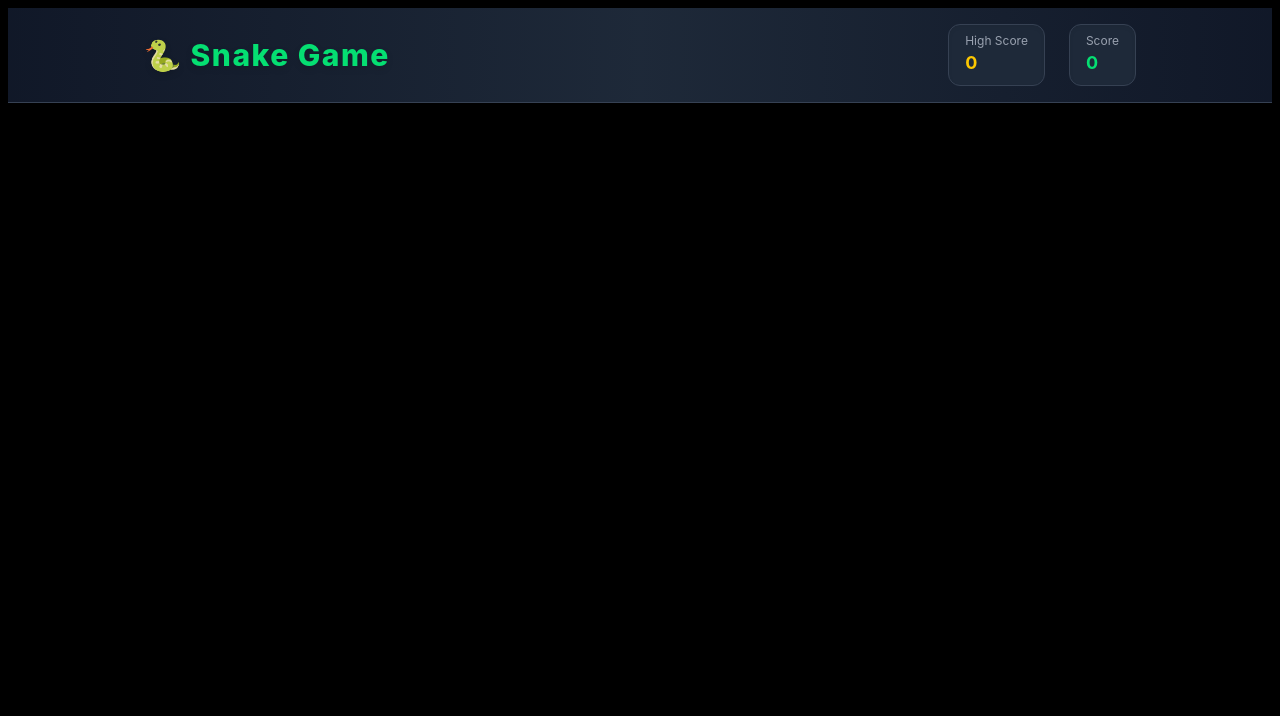
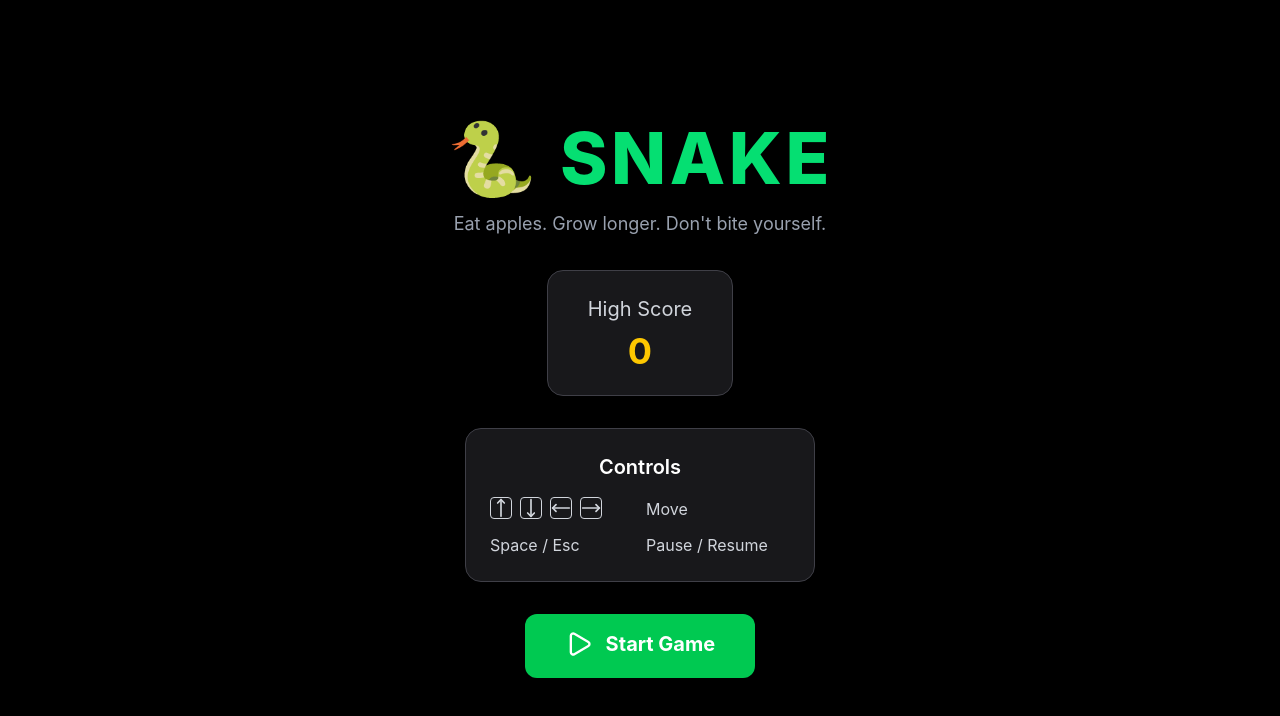
Before and after one commit to mihirsondagar/react-snake-game, a React (Vite) app: page / in a window 1280 px wide. Shown: the top 716 px of the page. Built offline with nearby package versions, Linux system fonts and the light colour scheme.

Commit message:
Implemented a Home page and pause play functionality

```diff
--- a/package.json
+++ b/package.json
@@ -11,6 +11,7 @@
   },
   "dependencies": {
     "@tailwindcss/vite": "^4.3.1",
+    "lucide-react": "^1.21.0",
     "react": "^19.2.6",
     "react-dom": "^19.2.6",
     "tailwindcss": "^4.3.1"
--- a/src/App.jsx
+++ b/src/App.jsx
@@ -1,16 +1,25 @@
 import React, { useState } from "react";
 import Board from "./components/Board";
 import Navbar from "./components/Navbar";
+import Home from "./components/Home";
 
 const App = () => {
   const [score, setScore] = useState(0);
-
+  const [gameStarted, setGameStarted] = useState(false);
   const [highScore, setHighScore] = useState(
     parseInt(localStorage.getItem("highScore") || 0),
   );
 
+  const startGame = () => {
+    setGameStarted(true);
+  };
+
   return (
     <div className="flex flex-col gap-2 items-center p-2 bg-black h-screen overflow-hidden w-full text-white">
+      {!gameStarted ? (
+        <Home highScore={highScore} startGame={startGame} />
+      ) : (
+        <>
           <Navbar score={score} highScore={highScore} />
           <Board
             score={score}
@@ -18,6 +27,8 @@ const App = () => {
             highScore={highScore}
             setHighScore={setHighScore}
           />
+        </>
+      )}
     </div>
   );
 };
--- a/src/components/Board.jsx
+++ b/src/components/Board.jsx
@@ -2,6 +2,7 @@ import React, { useEffect, useRef, useState } from "react";
 import BoardCell from "./BoardCell";
 import GameOver from "./GameOver";
 import GameWin from "./GameWin";
+import PausePage from "./PausePage";
 
 const blockSize = 30;
 
@@ -14,6 +15,8 @@ const Board = ({ score, setScore, highScore, setHighScore }) => {
       setHighScore(score);
     }
   };
+
+  const [isPause, setIsPause] = useState(false);
 
   const [rows, setRows] = useState(0);
   const [cols, setCols] = useState(0);
@@ -55,6 +58,10 @@ const Board = ({ score, setScore, highScore, setHighScore }) => {
     }
 
     if (isWinner) {
+      return;
+    }
+
+    if (isPause) {
       return;
     }
 
@@ -112,10 +119,15 @@ const Board = ({ score, setScore, highScore, setHighScore }) => {
     return () => {
       clearInterval(intervalId);
     };
-  }, [rows, cols, food, isGameOver, isWinner]);
+  }, [rows, cols, food, isGameOver, isWinner, isPause]);
 
   useEffect(() => {
     const handleKey = (dets) => {
+      if (dets.key === "Space" || dets.key === "Escape") {
+        setIsPause((prev) => !prev);
+        return;
+      }
+
       let direction = directionRef.current;
 
       if (direction === "right" || direction === "left") {
@@ -137,6 +149,8 @@ const Board = ({ score, setScore, highScore, setHighScore }) => {
       window.removeEventListener("keydown", handleKey);
     };
   }, []);
+
+  useEffect(() => {}, []);
 
   const spawnFood = (currRows, currCols, currSnake) => {
     let foodRow, foodCol;
@@ -203,12 +217,17 @@ const Board = ({ score, setScore, highScore, setHighScore }) => {
     setFood(null);
     setIsGameOver(false);
     setIsWinner(false);
+    setIsPause(false);
     directionRef.current = "right";
     setScore(0);
   };
 
+  const resumeGame = () => {
+    setIsPause((prev) => !prev);
+  };
+
   return (
-    <div className="relative flex justify-center items-center">
+    <div className="relative w-full h-full">
       <div
         ref={boardRef}
         style={{
@@ -220,6 +239,14 @@ const Board = ({ score, setScore, highScore, setHighScore }) => {
         {renderCells()}
       </div>
 
+      {isPause && (
+        <PausePage
+          score={score}
+          resumeGame={resumeGame}
+          restartGame={restartGame}
+        />
+      )}
+
       {isGameOver && <GameOver score={score} restartGame={restartGame} />}
 
       {isWinner && <GameWin score={score} restartGame={restartGame} />}
--- /dev/null
+++ b/src/components/Home.jsx
@@ -0,0 +1,56 @@
+import React from "react";
+import {
+  MoveUp,
+  MoveDown,
+  MoveRight,
+  MoveLeft,
+  Play,
+  Space,
+} from "lucide-react";
+
+const Home = ({ highScore, startGame }) => {
+  return (
+    <div className="flex flex-col items-center justify-center flex-1 w-full text-white">
+      <h1 className="text-7xl font-extrabold mb-4 tracking-wider text-green-400">
+        🐍 SNAKE
+      </h1>
+
+      <p className="text-gray-400 mb-8 text-lg">
+        Eat apples. Grow longer. Don't bite yourself.
+      </p>
+
+      <div className="bg-zinc-900 border border-zinc-700 rounded-2xl px-10 py-6 mb-8 shadow-lg">
+        <h2 className="text-xl text-gray-300 mb-2">High Score</h2>
+        <p className="text-4xl text-center font-bold text-yellow-400">
+          {highScore}
+        </p>
+      </div>
+
+      <div className="bg-zinc-900 border border-zinc-700 rounded-2xl p-6 mb-8 w-[350px]">
+        <h3 className="text-xl font-semibold mb-4 text-center">Controls</h3>
+
+        <div className="grid grid-cols-2 gap-3 text-gray-300">
+          <span className="flex gap-2">
+            <MoveUp className="w-[22px] h-[22px] border rounded" />
+            <MoveDown className="w-[22px] h-[22px] border rounded" />
+            <MoveLeft className="w-[22px] h-[22px] border rounded" />
+            <MoveRight className="w-[22px] h-[22px] border rounded" />
+          </span>
+          <span>Move</span>
+
+          <span>Space / Esc</span>
+          <span>Pause / Resume</span>
+        </div>
+      </div>
+
+      <button
+        onClick={startGame}
+        className="active:scale-95 cursor-pointer px-10 py-4 bg-green-500 hover:bg-green-600 transition-all duration-200 rounded-xl text-xl font-bold shadow-lg"
+      >
+        <Play className="inline w-[28px] h-[28px] mb-1 mr-2" /> Start Game
+      </button>
+    </div>
+  );
+};
+
+export default Home;
--- a/src/components/Navbar.jsx
+++ b/src/components/Navbar.jsx
@@ -4,21 +4,23 @@ const Navbar = ({ score, highScore }) => {
   return (
     <nav className="w-full bg-gradient-to-r from-gray-900 via-gray-800 to-gray-900 border-b border-gray-700 shadow-lg">
       <div className="max-w-5xl mx-auto px-4 py-4 flex items-center justify-between">
-        {/* Title */}
         <h1 className="text-2xl sm:text-3xl font-extrabold tracking-wider text-green-400 drop-shadow-md">
           🐍 Snake Game
         </h1>
 
-        {/* Score Panel */}
         <div className="flex items-center gap-6">
           <div className="px-4 py-2 rounded-xl bg-gray-800 border border-gray-700 shadow-inner">
             <p className="text-xs text-gray-400">High Score</p>
-            <p className="text-lg font-bold text-yellow-400">{highScore}</p>
+            <p className="text-lg font-bold text-yellow-400 text-center">
+              {highScore}
+            </p>
           </div>
 
           <div className="px-4 py-2 rounded-xl bg-gray-800 border border-gray-700 shadow-inner">
             <p className="text-xs text-gray-400">Score</p>
-            <p className="text-lg font-bold text-green-400">{score}</p>
+            <p className="text-lg font-bold text-green-400 text-center">
+              {score}
+            </p>
           </div>
         </div>
       </div>
--- /dev/null
+++ b/src/components/PausePage.jsx
@@ -0,0 +1,41 @@
+import React from "react";
+import { Pause, RotateCcw, Play } from "lucide-react";
+
+const PausePage = ({ score, restartGame, resumeGame }) => {
+  return (
+    <div className="absolute inset-0 flex items-center justify-center bg-black/60 backdrop-blur-md z-50">
+      <div className="bg-gray-900 border border-gray-700 rounded-2xl p-8 text-center shadow-2xl w-[400px]">
+        <h1 className="text-3xl font-extrabold text-amber-50 mb-3">
+          <Pause className="inline mb-2 mr-3" />
+          Pause
+        </h1>
+
+        <p className="text-gray-300 mb-2">Your Score</p>
+        <p className="text-4xl font-bold text-green-400 mb-6">{score}</p>
+
+        <div className="flex gap-4 justify-center items-center">
+          <button
+            onClick={resumeGame}
+            className="px-6 py-2 bg-green-500 hover:bg-green-400 text-black font-bold rounded-xl transition"
+          >
+            <div className="flex gap-2 items-center justify-between">
+              <Play />
+              <span>Resume</span>
+            </div>
+          </button>
+          <button
+            onClick={restartGame}
+            className="px-6 py-2 bg-green-500 hover:bg-green-400 text-black font-bold rounded-xl transition"
+          >
+            <div className="flex gap-2 items-center justify-between">
+              <RotateCcw />
+              <span>Restart</span>
+            </div>
+          </button>
+        </div>
+      </div>
+    </div>
+  );
+};
+
+export default PausePage;
```
Also changed, not shown: 1 other file (tests, documents, lock files or other folders). Lines whose indentation alone changed are shown as unchanged.
